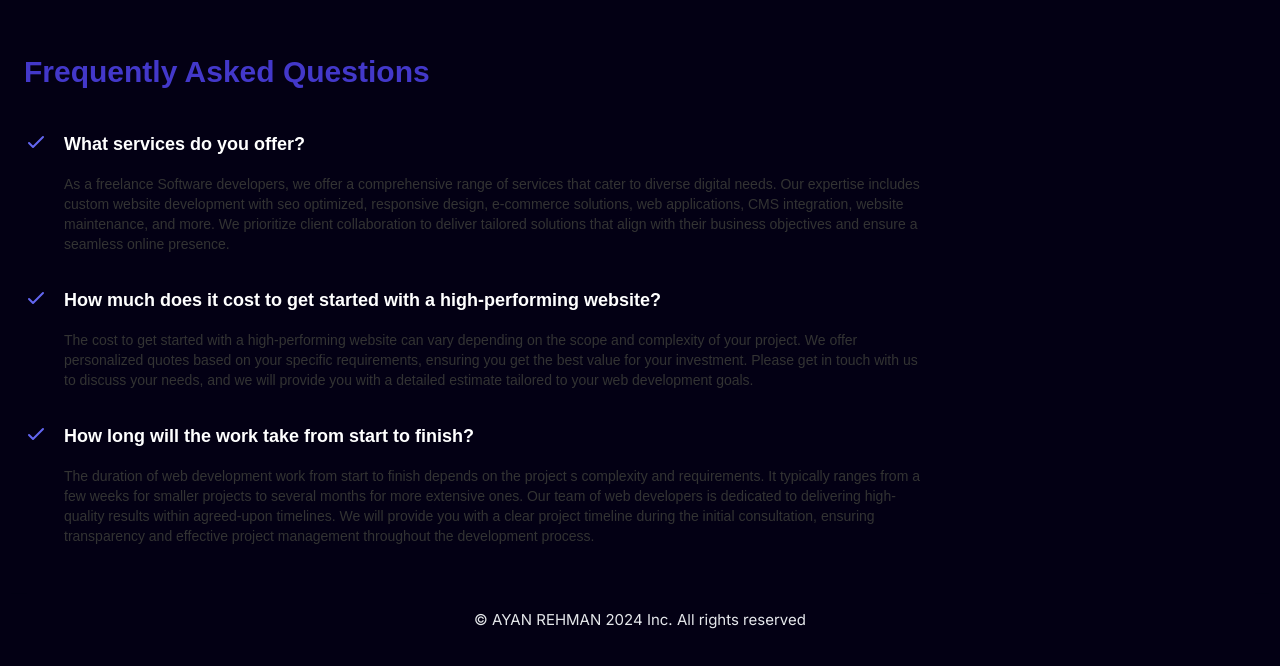
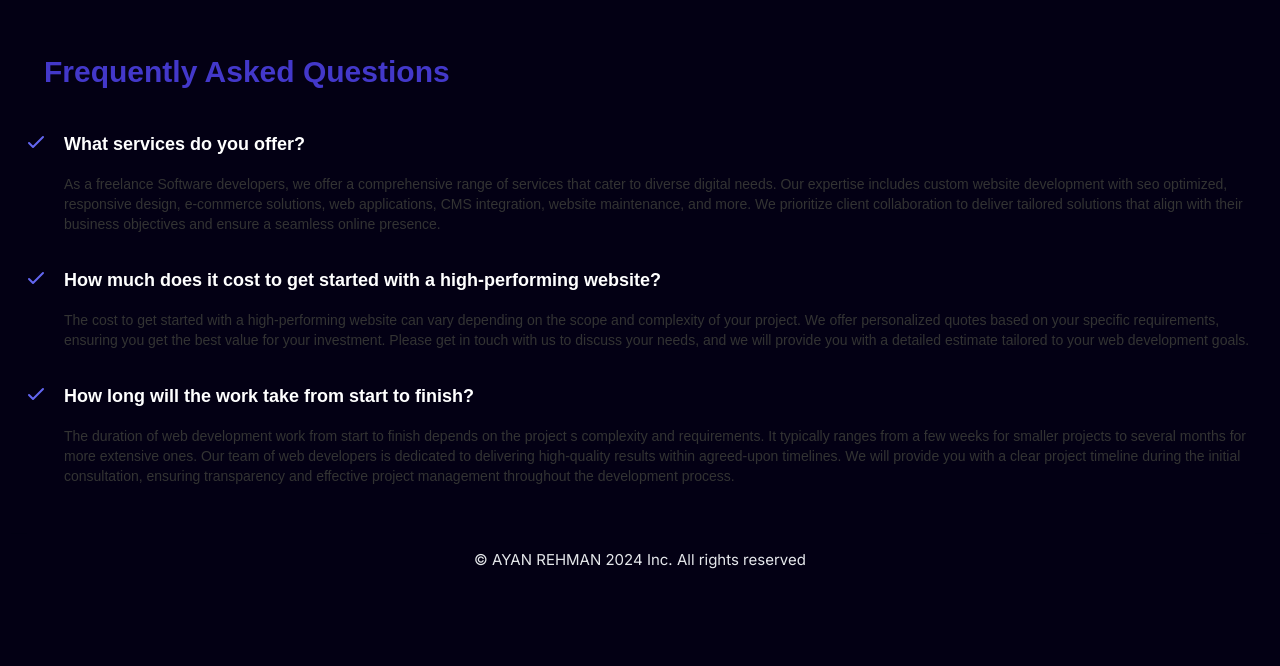
Before and after one commit to Ayan0755555/Space-Portolio, a Next.js app: page / in a window 1280 px wide. Shown: the part 4012-4678 px from the top of the page. After the commit the page ends 4618 px from the top, so only its background shows below. Built offline with nearby package versions, Linux system fonts and the light colour scheme; a web font is replaced by a local one.

Commit message:
faqs-correction-some-debug

```diff
--- a/components/sub/FaqsData.tsx
+++ b/components/sub/FaqsData.tsx
@@ -4,8 +4,8 @@ const FaqsData = () => {
   return (
     <div className='mb-12'>
       <div className="bg-transparent px-6 font-[sans-serif]">
-  <h2 className="text-3xl font-extrabold text-indigo-700 mb-10">Frequently Asked Questions</h2>
-  <div className="space-y-8 max-w-4xl">
+  <h2 className="text-3xl font-extrabold text-indigo-700 mb-10 ml-5">Frequently Asked Questions</h2>
+  <div className="space-y-8 max-w-full">
     <div className="flex items-start">
       <div className="flex-shrink-0">
         <svg className="h-6 w-6 text-indigo-500" fill="none" stroke="currentColor" viewBox="0 0 24 24"
```
